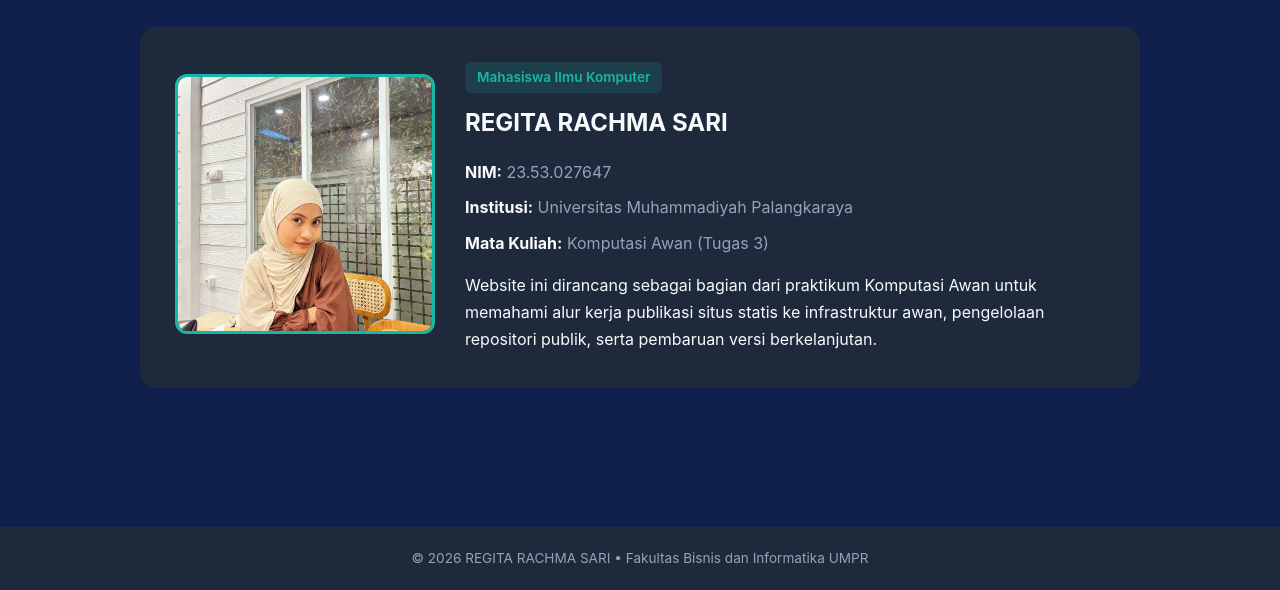
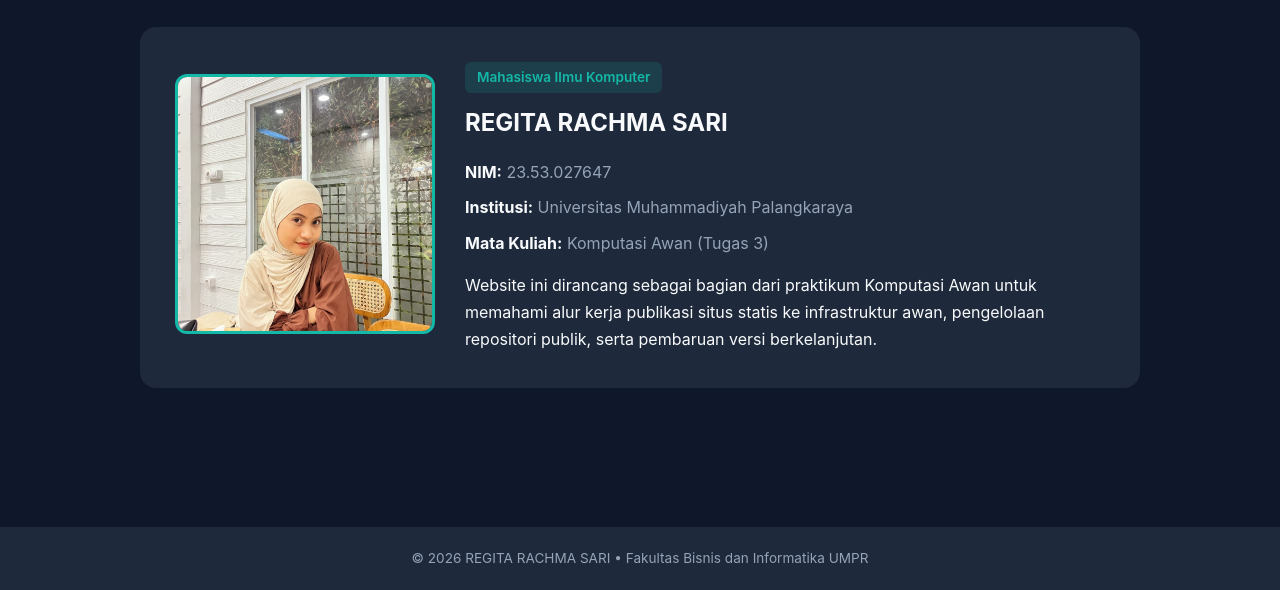
Before and after one commit to rahmanrulerr/TUGAS3-CLOUD-23.53.027647, a plain HTML site: page index.html in a window 1280 px wide. Shown: the part 210-800 px from the top of the page. Drawn offline with Linux system fonts and the light colour scheme.

Commit message:
Refactor CSS variables and styles

```diff
--- a/assets/css/main.css
+++ b/assets/css/main.css
@@ -1,5 +1,5 @@
 :root {
-    --bg-body: #0e204b;
+    --bg-body: #0f172a;
     --bg-card: #1e293b;
     --text-main: #f8fafc;
     --text-muted: #94a3b8;
```
